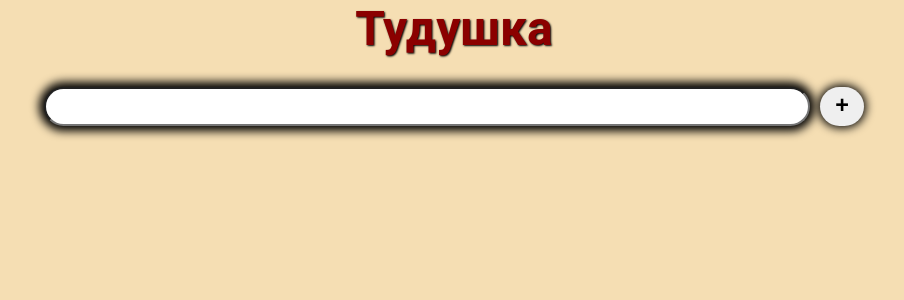
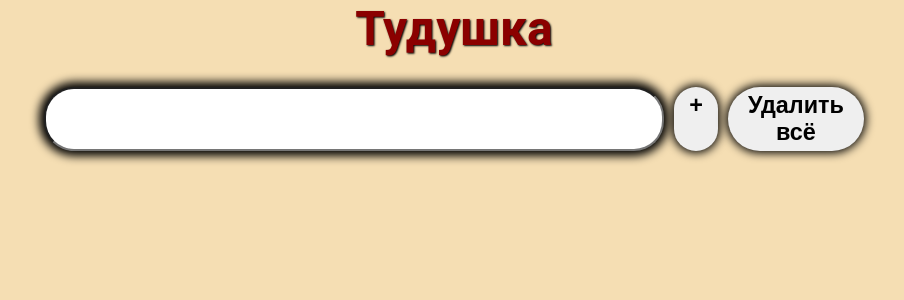
Before and after one commit to tagir142/to-do, a React (Create React App) app: page / in a window 1280 px wide. Shown: the top 300 px of the page, without its empty margins (186-1090 px from the left). Built offline with nearby package versions, Linux system fonts and the light colour scheme.

Commit message:
вспомнил что да как, активировал кнопку удаления, и кнопку удаления всех тасок

```diff
--- a/src/components/Input/Input.jsx
+++ b/src/components/Input/Input.jsx
@@ -1,6 +1,11 @@
-import { AddButton, InputBlock, StyledInput } from './Input.styles';
+import {
+  AddButton,
+  InputBlock,
+  StyledInput,
+  DeleteAllButton
+} from './Input.styles';
 import { useState } from 'react';
-import { addTask } from '../../store/todo/actions';
+import { addTask, removeAllTask } from '../../store/todo/actions';
 import { useDispatch } from 'react-redux';
 
 export const Input = () => {
@@ -12,6 +17,10 @@ export const Input = () => {
       dispatch(addTask(text));
       setText('');
     }
+  };
+
+  const deleteAll = () => {
+    dispatch(removeAllTask());
   };
 
   const handleSubmit = (e) => {
@@ -31,6 +40,9 @@ export const Input = () => {
       <AddButton onClick={addTodoInList}>
         <h3>+</h3>
       </AddButton>
+      <DeleteAllButton onClick={deleteAll}>
+        <h3>Удалить всё</h3>
+      </DeleteAllButton>
     </InputBlock>
   );
 };
--- a/src/components/Input/Input.styles.js
+++ b/src/components/Input/Input.styles.js
@@ -10,7 +10,9 @@ export const StyledInput = styled.input`
   box-shadow: 0 0 10px 5px black;
   outline: none;
 `;
-
+export const DeleteAllButton = styled(MyButton)`
+  margin: 30px auto 30px 10px;
+`;
 export const InputBlock = styled.div`
   display: flex;
 `;
--- a/src/components/Task/Task.jsx
+++ b/src/components/Task/Task.jsx
@@ -1,11 +1,14 @@
-import { TaskBlock } from './Task.styles';
+import { TaskBlock, DeleteButton } from './Task.styles';
 
 import { DateBlock } from '../DateBlock/DateBlock';
 import { TaskWrapper } from '../TaskWrapper/TaskWrapper';
+import { useDispatch } from 'react-redux';
+import { removeTask } from '../../store/todo/actions';
 // import { useState } from 'react';
 // import { useDispatch } from 'react-redux';
 
 export const Task = ({ task }) => {
+  const dispatch = useDispatch();
   /* const [text, setText] = useState(task.text);
   const dispatch = useDispatch();
   const changeValueTodo = (id, value, text) => {
@@ -22,6 +25,10 @@ export const Task = ({ task }) => {
     <TaskBlock>
       <DateBlock task={task}>{}</DateBlock>
       <TaskWrapper task={task}> </TaskWrapper>
+      <DeleteButton onClick={() => dispatch(removeTask(task.id))}>
+        {' '}
+        Удалить задачу{' '}
+      </DeleteButton>
     </TaskBlock>
   );
 };
--- a/src/components/Task/Task.styles.js
+++ b/src/components/Task/Task.styles.js
@@ -1,5 +1,9 @@
 import styled from 'styled-components';
+import { MyButton } from '../List/List.styles';
 
+export const DeleteButton = styled(MyButton)`
+  margin: 30px auto 30px 10px;
+`;
 export const TaskBlock = styled.div`
   display: flex;
   flex-direction: column;
--- a/src/components/TaskWrapper/TaskWrapper.jsx
+++ b/src/components/TaskWrapper/TaskWrapper.jsx
@@ -1,7 +1,6 @@
 import { TaskText, Wrapper } from './TaskWrapper.styles';
 
 export const TaskWrapper = ({ task }) => {
-  console.log(task.text);
   return (
     <Wrapper>
       <TaskText>{task.text}</TaskText>
--- a/src/store/todo/reducers.js
+++ b/src/store/todo/reducers.js
@@ -42,7 +42,7 @@ export const todoReducer = (state = getInitialState(), action) => {
         isCompleted: false,
         change: false
       };
-      const addValue = [...state.todoList, todo];
+      const addValue = [todo, ...state.todoList];
       return {
         ...state,
         todoList: addValue,
```
